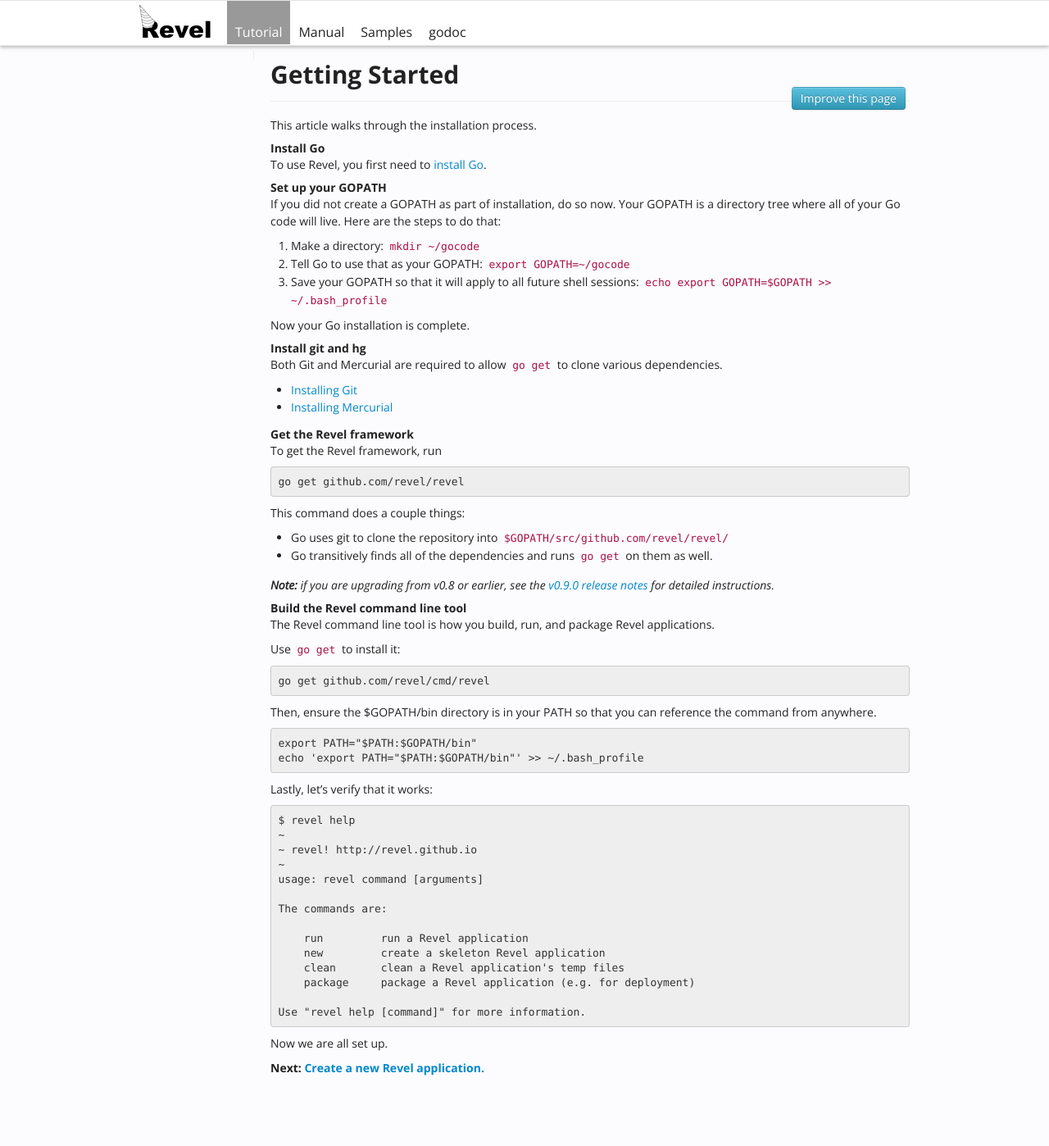
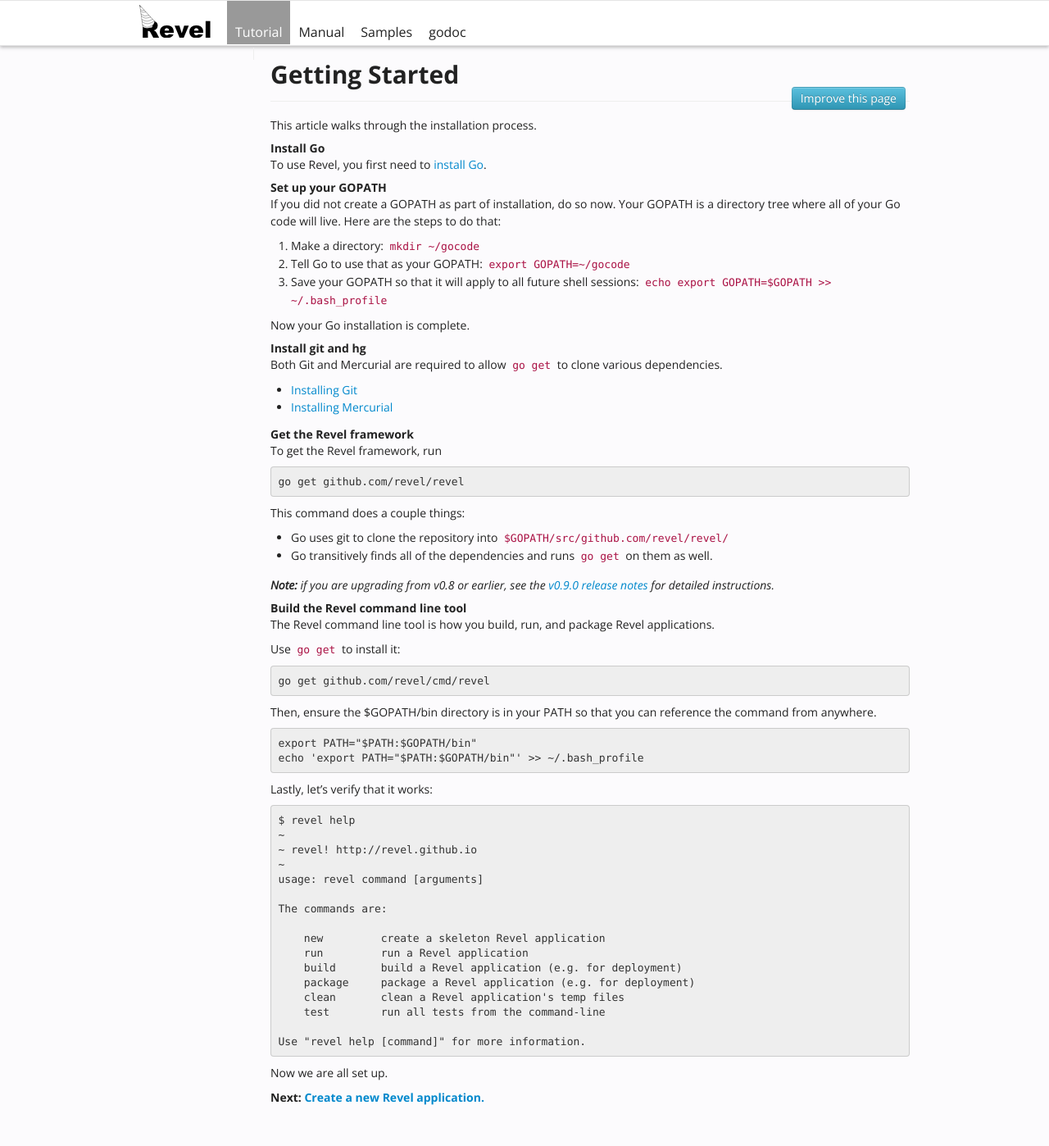
Before and after one commit to revel/revel.github.io, a Jekyll site: the page built from tutorial/gettingstarted.md, in a window 1280 px wide. Shown: the whole page at 82% size. Built offline with Jekyll 4.4.1, drawn with Linux system fonts in a browser that asks for light colours; before the commit the page ends 1362 px from its top, so only the background shows below that.

Commit message:
Update documented output of the "revel help" command
Signed-off-by: Balthazar Rouberol <balthazar.rouberol@mapado.com>

```diff
--- a/tutorial/gettingstarted.md
+++ b/tutorial/gettingstarted.md
@@ -63,10 +63,12 @@ Lastly, let's verify that it works:
 
 	The commands are:
 
+	    new         create a skeleton Revel application
 	    run         run a Revel application
-	    new         create a skeleton Revel application
+	    build       build a Revel application (e.g. for deployment)
+	    package     package a Revel application (e.g. for deployment)
 	    clean       clean a Revel application's temp files
-	    package     package a Revel application (e.g. for deployment)
+	    test        run all tests from the command-line
 
 	Use "revel help [command]" for more information.
 
```
